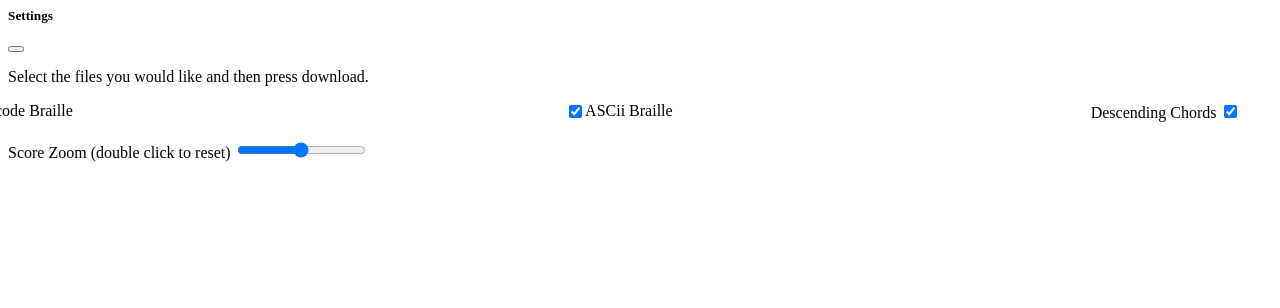
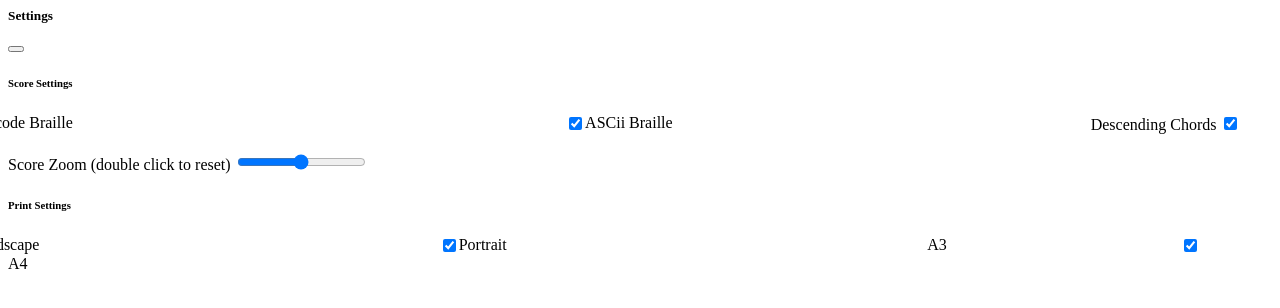
Before and after one commit to Huriphoonado/soundcells, a Flask app: template templates/settings_modal.html in a window 1280 px wide. Shown: the top 308 px of the page. Run offline with Flask 2, Linux system fonts and the light colour scheme; the template is opened without the code that fills it, so the values that code supplies are empty.

Commit message:
Added resize options for print and made print size fixed rather than dependent on window size

```diff
--- a/templates/index.html
+++ b/templates/index.html
@@ -44,6 +44,7 @@
                 </div>
                 <div class="row">
                     <div id="score"></div>
+                    <div style="top: 0; left:0; max-width:1800px; min-width:1800px; width: 1800px; position: absolute; visibility: hidden;" id="fileScore"></div>
                 </div>
             </main>
         </div>
--- a/templates/settings_modal.html
+++ b/templates/settings_modal.html
@@ -5,8 +5,9 @@
         <button type="button" class="btn-close text-reset" data-bs-dismiss="offcanvas" aria-label="Close"></button>
     </div>
     <div class="offcanvas-body">
-        <p>Select the files you would like and then press download. </p>
+        <!-- <p>Select the files you would like and then press download. </p> -->
         <form>
+            <h6 class="offcanvas-title">Score Settings</h6>
             <div class="form-check form-switch">
                 <label style="margin-left: -37px; float:left; width: 47%;" class="form-check-label" for="asciiCheck">Unicode Braille</label>
                 <input style="float:left;" class="form-check-input" type="checkbox" id="asciiCheck" checked>
@@ -21,6 +22,17 @@
                 <label for="score-zoom" class="form-label">Score Zoom (double click to reset)</label>
                 <input type="range" class="form-range" id="score-zoom" min="10" max="90" value="50" />
             </div>
+            <h6 class="offcanvas-title">Print Settings</h6>
+            <div class="form-check form-switch">
+                <label style="margin-left: -37px; float:left; width: 37%;" class="form-check-label" for="orientationCheck">Landscape</label>
+                <input style="float:left;" class="form-check-input" type="checkbox" id="orientationCheck" checked>
+                <label style="float:left; width: 40%;" class="form-check-label" for="orientationCheck">Portrait</label>
+            </div>
+            <div class="form-check form-switch">
+                <label style="margin-left: -37px; float:left; width: 20%;" class="form-check-label" for="paperSizeCheck">A3</label>
+                <input style="float:left;" class="form-check-input" type="checkbox" id="paperSizeCheck" checked>
+                <label style="float:left; width: 40%;" class="form-check-label" for="paperSizeCheck">A4</label>
+            </div>
         </form>
     </div>
 </div>
```
Also changed, not shown: src/js/file_downloader.js (+6 -2 lines), src/js/index.js (+25 -15 lines).
